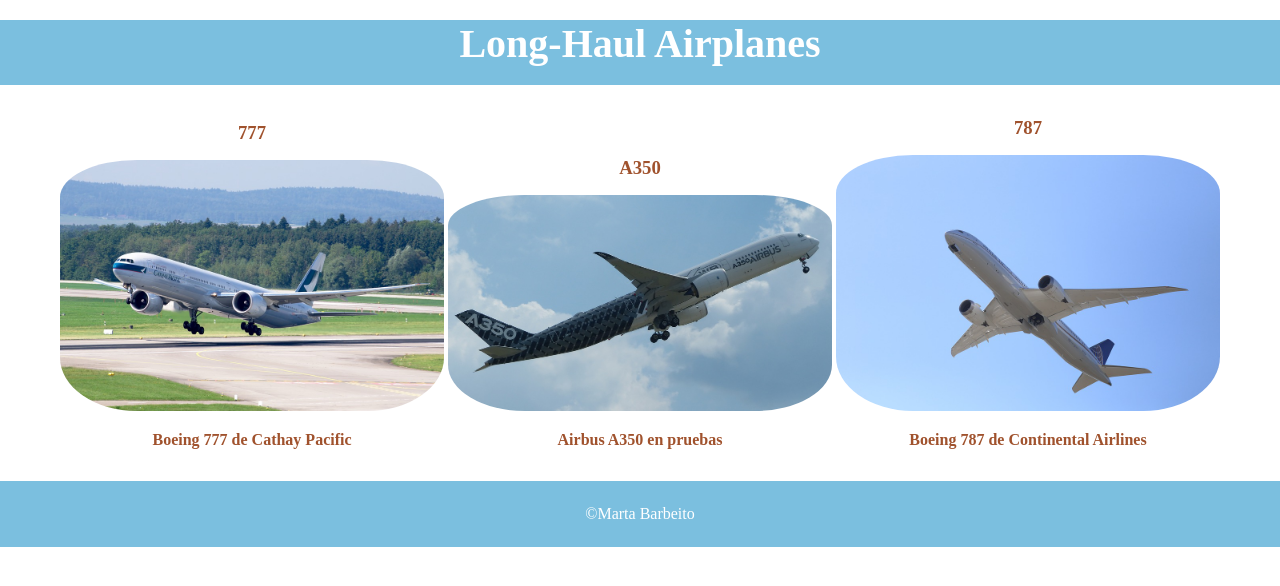
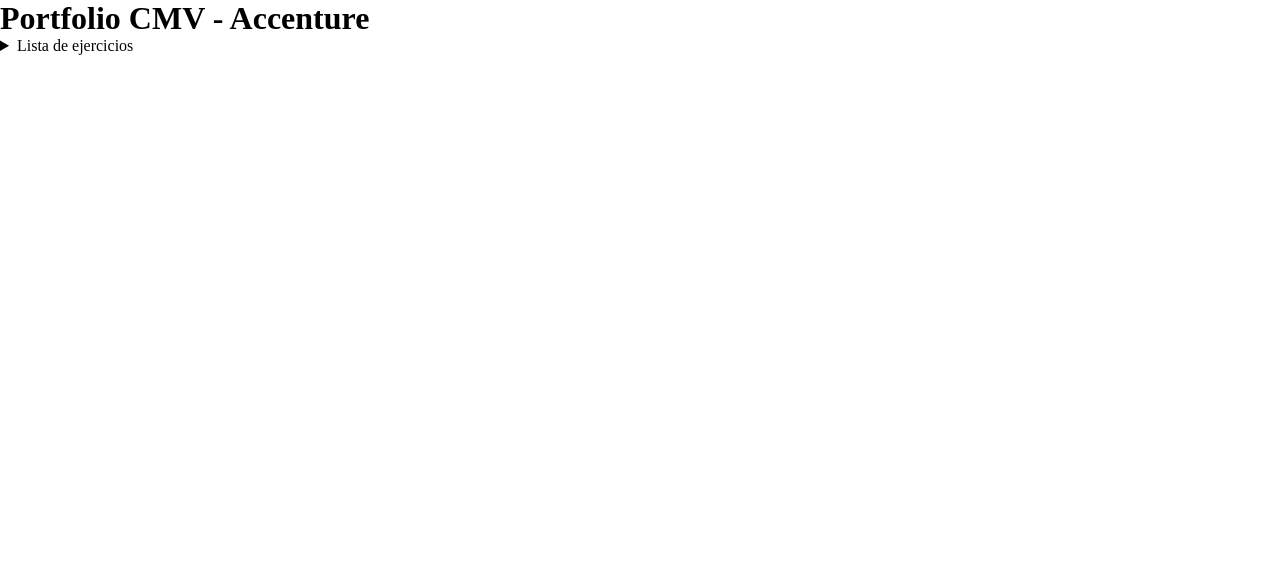
Before and after one commit to BRMarta/CMV-publico, a plain HTML site: page index.html in a window 1280 px wide. Drawn offline with Linux system fonts and the light colour scheme; a web font is replaced by a local one.

Commit message:
Creación menú principal

```diff
--- /dev/null
+++ b/1405-fotos.css
@@ -0,0 +1,68 @@
+*{
+    box-sizing: border-box;
+    padding: 0px;
+    margin: 0px;
+}
+.cuadroImagenes{
+    text-align: center;
+    height: max-content;
+    color: sienna;
+}
+
+figure{
+    width: 30%;
+    height: auto;
+    max-height: 300px;
+    display: inline-block;
+}
+figcaption{
+    padding-top: 1em;
+    font-weight: bold;
+}
+img{
+
+    height: 100%;
+    width: 100%;
+    object-fit: cover;
+    border-radius: 20%;
+    padding-top: 1em;
+}
+img:hover{
+    transform: scale(1.1,1.1);
+}
+
+h1{
+    margin-top: 0.5em;
+    font-size: 40px;
+    text-align: center;
+    color: rgb(255, 255, 255);
+}
+header{
+    background-color: rgba(59, 160, 207, 0.671);
+    margin-bottom: 2em;
+}
+footer{
+    text-align: center;
+    margin-top: 2em;
+    padding: 1.5em;
+    bottom: 0;
+    width: 100%;
+    background-color: rgba(59, 160, 207, 0.671);
+    color: rgb(255, 255, 255);
+}
+
+@media screen and (max-width:900px){
+    figure{
+
+        height: 300px;
+    }
+
+}
+@media screen and (max-width:600px){
+    figure{
+
+        height: 200px;
+        display: block;
+    }
+
+}
--- a/index.css
+++ b/index.css
@@ -1,68 +1,15 @@
+:root{
+    --colorenlaces:rgb(223, 112, 8);
+}
 *{
-    box-sizing: border-box;
-    padding: 0px;
-    margin: 0px;
+   margin:0px;
+   padding: 0px;
+   box-sizing: border-box;
 }
-.cuadroImagenes{
-    text-align: center;
-    height: max-content;
-    color: sienna;
+a{
+    text-decoration: none;
+    color: black;
 }
-
-figure{
-    width: 30%;
-    height: auto;
-    max-height: 300px;
-    display: inline-block;
+a:hover{
+    color: var(--colorenlaces);
 }
-figcaption{
-    padding-top: 1em;
-    font-weight: bold;
-}
-img{
-
-    height: 100%;
-    width: 100%;
-    object-fit: cover;
-    border-radius: 20%;
-    padding-top: 1em;
-}
-img:hover{
-    transform: scale(1.1,1.1);
-}
-
-h1{
-    margin-top: 0.5em;
-    font-size: 40px;
-    text-align: center;
-    color: rgb(255, 255, 255);
-}
-header{
-    background-color: rgba(59, 160, 207, 0.671);
-    margin-bottom: 2em;
-}
-footer{
-    text-align: center;
-    margin-top: 2em;
-    padding: 1.5em;
-    bottom: 0;
-    width: 100%;
-    background-color: rgba(59, 160, 207, 0.671);
-    color: rgb(255, 255, 255);
-}
-
-@media screen and (max-width:900px){
-    figure{
-
-        height: 300px;
-    }
-
-}
-@media screen and (max-width:600px){
-    figure{
-
-        height: 200px;
-        display: block;
-    }
-
-}
--- a/index.html
+++ b/index.html
@@ -1,36 +1,38 @@
 <!DOCTYPE html>
 <html lang="es">
+
+
 <head>
 	<meta charset="UTF-8"/>
 	<meta name="viewport" content="width=device-width, initial-scale=1"/>
-	<meta http-equiv="X-UA-Compatible" content="IE=edge">
-	<title>Aviación Comercial Long Haul</title>
-	<link href="index.css" rel="stylesheet"/>
-	<link href='https://fonts.googleapis.com/css?family=Baloo Chettan' rel='stylesheet'>
+	<title>Ejercicios CMV - Accenture</title>
+
+	<link rel="stylesheet" href="index.css" type="text/css">
+
 </head>
+
+
 <body>
 	<header>
-		<h1 >Long-Haul Airplanes</h1><br/>
+		<h1>Portfolio CMV - Accenture</h1>
+
 	</header>
-	<div class="cuadroImagenes">
-		<figure>
-			<h3>777</h3>
-			<img alt="Boeing777" class="imagen" src="mmedia/Boeing777.jpg">
-			<figcaption>Boeing 777 de Cathay Pacific</figcaption>
-		</figure>
-		<figure>
-			<h3>A350</h3>
-			<img alt="A350" class="imagen" src="mmedia/A350.jpg">
-			<figcaption>Airbus A350 en pruebas</figcaption>
-		</figure>
-		<figure>
-			<h3>787</h3>
-			<img alt="Boeing787" class="imagen" src="mmedia/Boeing787.jpg">
-			<figcaption>Boeing 787 de Continental Airlines</figcaption>
-		</figure>
-	</div>
+
+	<main>
+		<details>
+			<summary>Lista de ejercicios</summary>
+			<ul>
+				<li><a href="#">Fotos</a></li>
+				<li><a href="#"></a></li>
+				<li><a href="#"></a></li>
+				<li><a href="#"></a></li>
+				<li><a href="#"></a></li>
+				<li><a href="#"></a></li>
+			</ul>
+		</details>
+	</main>
+
 	<footer>
-		<p>&copy;Marta Barbeito</p>
 	</footer>
 </body>
 </html>
```
Also changed, not shown: 1405-fotos.html (added, +36 -0 lines).
